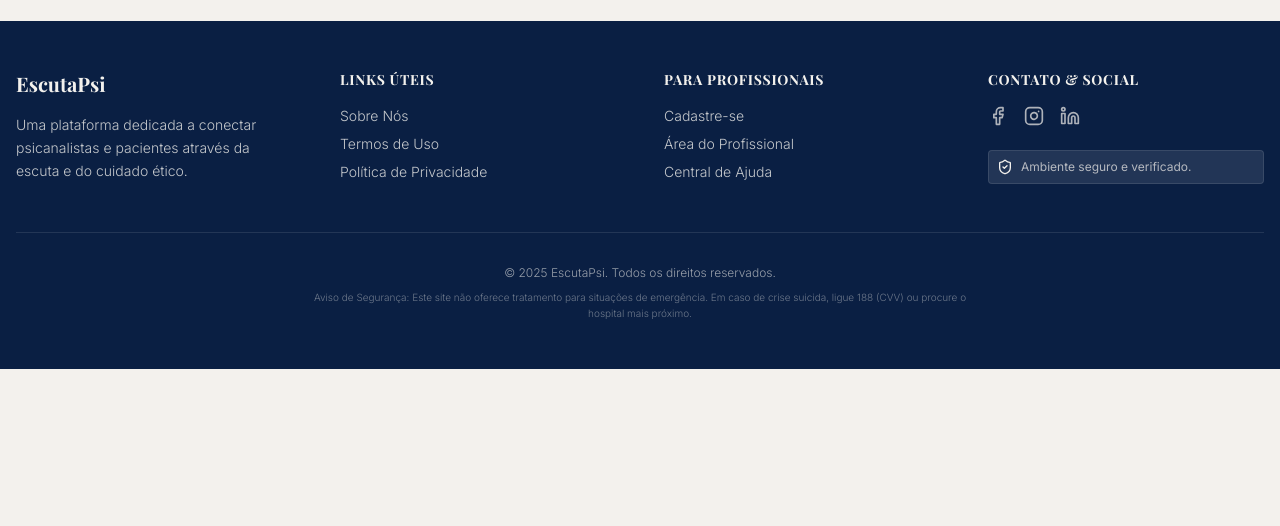
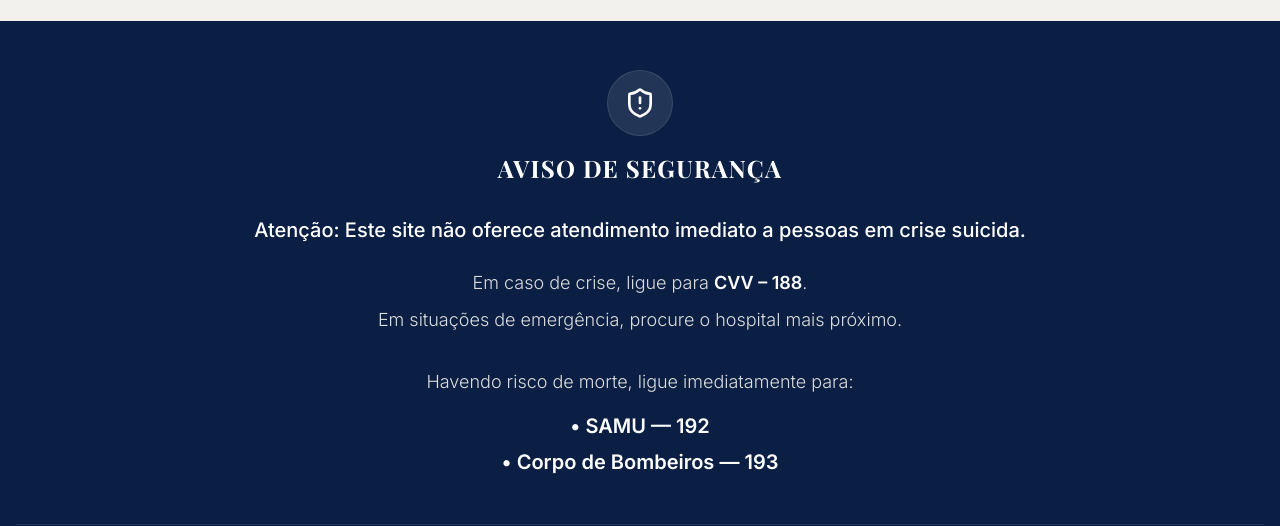
Before and after one commit to Tonho-costa/psican-lisebr-x43wtr3uh, a React (Vite) app: page /busca in a window 1280 px wide. Shown: the part 851-1377 px from the top of the page. Before the commit the page ends 1220 px from the top, so only its background shows below. Built offline with nearby package versions, Linux system fonts and the light colour scheme; no server answers; the database is empty.

Commit message:
feat: Replace footer with safety notice

```diff
--- a/src/components/Footer.tsx
+++ b/src/components/Footer.tsx
@@ -1,5 +1,4 @@
-import { Facebook, Instagram, Linkedin, ShieldCheck } from 'lucide-react'
-import { Link } from 'react-router-dom'
+import { ShieldAlert } from 'lucide-react'
 
 export function Footer() {
   return (
@@ -8,118 +7,49 @@ export function Footer() {
       className="bg-primary py-12 border-t border-primary/20 text-primary-foreground"
     >
       <div className="container mx-auto px-4">
-        <div className="grid grid-cols-1 md:grid-cols-4 gap-8 md:gap-12">
-          <div className="space-y-4">
-            <h3 className="font-heading font-bold text-xl text-primary-foreground">
-              EscutaPsi
+        <div className="max-w-4xl mx-auto text-center space-y-8">
+          <div className="flex flex-col items-center justify-center gap-4">
+            <div className="p-4 bg-white/10 rounded-full border border-white/10">
+              <ShieldAlert className="w-8 h-8 text-white" />
+            </div>
+            <h3 className="font-heading font-bold text-2xl uppercase tracking-wider text-white">
+              Aviso de Segurança
             </h3>
-            <p className="text-primary-foreground/80 text-sm font-light leading-relaxed">
-              Uma plataforma dedicada a conectar psicanalistas e pacientes
-              através da escuta e do cuidado ético.
-            </p>
           </div>
 
-          <div>
-            <h4 className="font-heading font-bold mb-4 text-primary-foreground text-sm uppercase tracking-wider">
-              Links Úteis
-            </h4>
-            <ul className="space-y-2 text-sm text-primary-foreground/80 font-light">
-              <li>
-                <Link
-                  to="/sobre-nos"
-                  className="hover:text-white transition-colors"
-                >
-                  Sobre Nós
-                </Link>
-              </li>
-              <li>
-                <Link
-                  to="/termos-de-uso"
-                  className="hover:text-white transition-colors"
-                >
-                  Termos de Uso
-                </Link>
-              </li>
-              <li>
-                <Link
-                  to="/politica-de-privacidade"
-                  className="hover:text-white transition-colors"
-                >
-                  Política de Privacidade
-                </Link>
-              </li>
-            </ul>
-          </div>
+          <div className="space-y-6 text-lg text-primary-foreground/90 font-light leading-relaxed">
+            <p className="font-medium text-xl text-white">
+              Atenção: Este site não oferece atendimento imediato a pessoas em
+              crise suicida.
+            </p>
 
-          <div>
-            <h4 className="font-heading font-bold mb-4 text-primary-foreground text-sm uppercase tracking-wider">
-              Para Profissionais
-            </h4>
-            <ul className="space-y-2 text-sm text-primary-foreground/80 font-light">
-              <li>
-                <Link
-                  to="/cadastro"
-                  className="hover:text-white transition-colors"
-                >
-                  Cadastre-se
-                </Link>
-              </li>
-              <li>
-                <Link
-                  to="/entrar"
-                  className="hover:text-white transition-colors"
-                >
-                  Área do Profissional
-                </Link>
-              </li>
-              <li>
-                <Link to="#" className="hover:text-white transition-colors">
-                  Central de Ajuda
-                </Link>
-              </li>
-            </ul>
-          </div>
+            <div className="space-y-2">
+              <p>
+                Em caso de crise, ligue para{' '}
+                <span className="font-bold text-white">CVV – 188</span>.
+              </p>
+              <p>
+                Em situações de emergência, procure o hospital mais próximo.
+              </p>
+            </div>
 
-          <div>
-            <h4 className="font-heading font-bold mb-4 text-primary-foreground text-sm uppercase tracking-wider">
-              Contato & Social
-            </h4>
-            <div className="flex space-x-4 mb-6">
-              <a
-                href="#"
-                className="text-primary-foreground/70 hover:text-white transition-colors"
-              >
-                <Facebook className="w-5 h-5" />
-              </a>
-              <a
-                href="#"
-                className="text-primary-foreground/70 hover:text-white transition-colors"
-              >
-                <Instagram className="w-5 h-5" />
-              </a>
-              <a
-                href="#"
-                className="text-primary-foreground/70 hover:text-white transition-colors"
-              >
-                <Linkedin className="w-5 h-5" />
-              </a>
-            </div>
-            <div className="flex items-center gap-2 text-xs text-primary-foreground/70 bg-white/10 p-2 rounded border border-white/10">
-              <ShieldCheck className="w-4 h-4 text-primary-foreground" />
-              <span>Ambiente seguro e verificado.</span>
+            <div className="pt-2">
+              <p className="mb-4">
+                Havendo risco de morte, ligue imediatamente para:
+              </p>
+              <ul className="space-y-2 font-bold text-white text-xl">
+                <li>• SAMU — 192</li>
+                <li>• Corpo de Bombeiros — 193</li>
+              </ul>
             </div>
           </div>
         </div>
+
         <div className="border-t border-white/10 mt-12 pt-8 text-center text-xs text-primary-foreground/60 font-light">
           <p>
             &copy; {new Date().getFullYear()} EscutaPsi. Todos os direitos
             reservados.
           </p>
-          <div className="mt-2 text-[10px] opacity-70 max-w-2xl mx-auto">
-            Aviso de Segurança: Este site não oferece tratamento para situações
-            de emergência. Em caso de crise suicida, ligue 188 (CVV) ou procure
-            o hospital mais próximo.
-          </div>
         </div>
       </div>
     </footer>
--- a/src/lib/supabase/client.ts
+++ b/src/lib/supabase/client.ts
@@ -1,17 +1,22 @@
 // AVOID UPDATING THIS FILE DIRECTLY. It is automatically generated.
-import { createClient } from '@supabase/supabase-js';
-import type { Database } from './types';
+import { createClient } from '@supabase/supabase-js'
+import type { Database } from './types'
 
-const SUPABASE_URL = import.meta.env.VITE_SUPABASE_URL as string;
-const SUPABASE_PUBLISHABLE_KEY = import.meta.env.VITE_SUPABASE_PUBLISHABLE_KEY as string;
+const SUPABASE_URL = import.meta.env.VITE_SUPABASE_URL as string
+const SUPABASE_PUBLISHABLE_KEY = import.meta.env
+  .VITE_SUPABASE_PUBLISHABLE_KEY as string
 
 // Import the supabase client like this:
 // import { supabase } from "@/lib/supabase/client";
 
-export const supabase = createClient<Database>(SUPABASE_URL, SUPABASE_PUBLISHABLE_KEY, {
-  auth: {
-    storage: localStorage,
-    persistSession: true,
-    autoRefreshToken: true,
-  }
-});
+export const supabase = createClient<Database>(
+  SUPABASE_URL,
+  SUPABASE_PUBLISHABLE_KEY,
+  {
+    auth: {
+      storage: localStorage,
+      persistSession: true,
+      autoRefreshToken: true,
+    },
+  },
+)
```
Also changed, not shown: src/lib/supabase/types.ts (+32 -32 lines).
